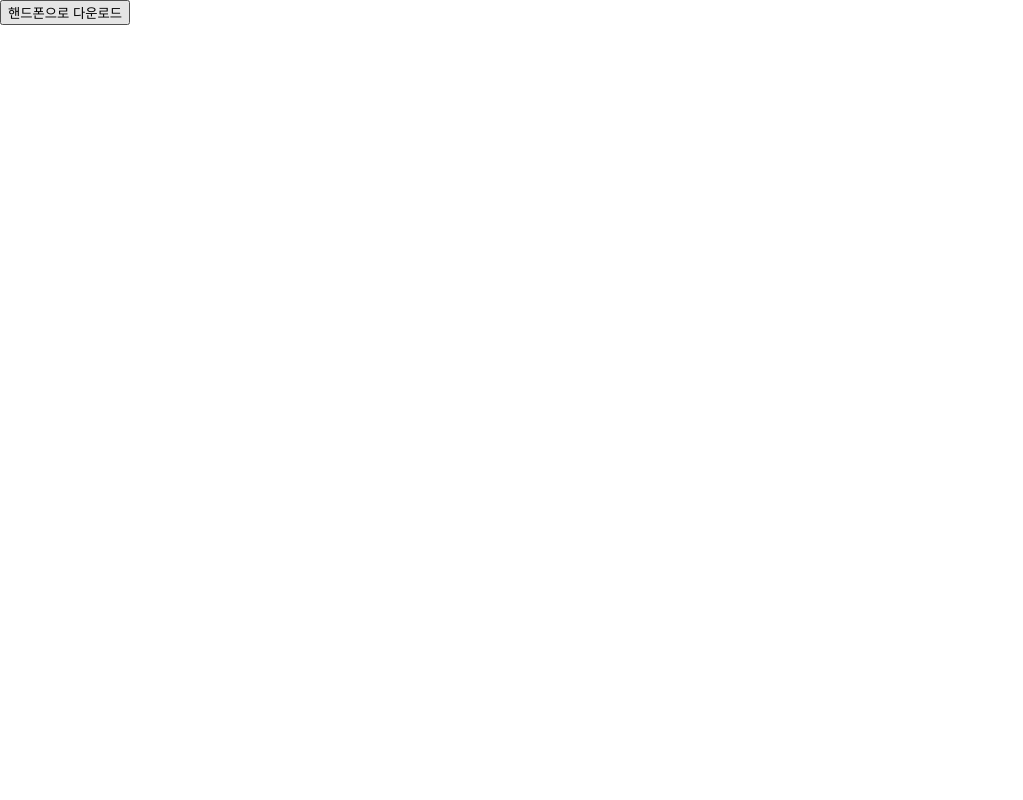
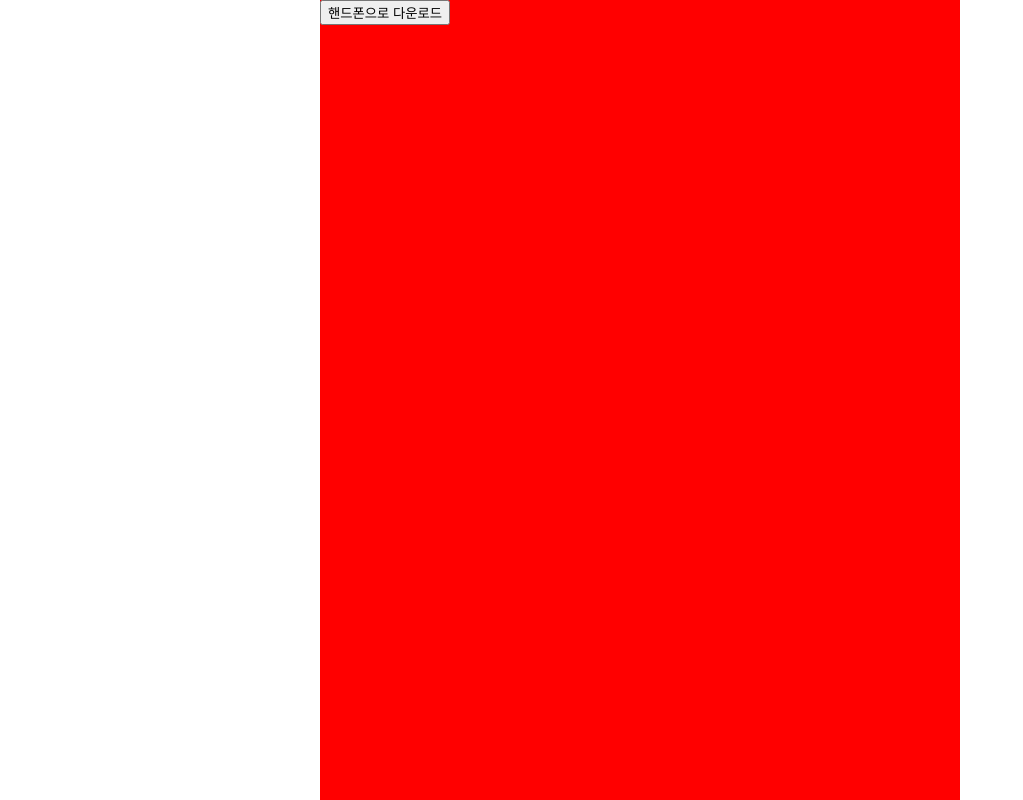
Before and after one commit to MenuPicker/MenuPicker_FE, a React (Vite) app: page / in a window 1280 px wide. Shown: the whole page, without its empty margins (0-1023 px from the left). Built offline with nearby package versions, Linux system fonts and the light colour scheme.

Commit message:
feat: globallayout 생성, 너비, 높이 설정

```diff
--- a/src/App.tsx
+++ b/src/App.tsx
@@ -1,10 +1,13 @@
 import { Route, Routes } from "react-router-dom";
 import Index from "./page/Index";
+import GlobalLayout from "./layout/GlobalLayout";
 
 function App() {
   return (
     <Routes>
-      <Route path="/" element={<Index />} />
+      <Route path="/" element={<GlobalLayout />}>
+        <Route index element={<Index />} />
+      </Route>
     </Routes>
   );
 }
--- a/src/css/index.css
+++ b/src/css/index.css
@@ -5,3 +5,16 @@ html {
   height: 100vh;
   width: 100vw;
 }
+
+#root {
+  width: 100%;
+  height: 100%;
+  display: flex;
+  justify-content: center;
+}
+.layoutContainer {
+  width: 100%;
+  max-width: 40rem;
+  min-height: 100vh;
+  background-color: red;
+}
--- /dev/null
+++ b/src/layout/GlobalLayout.tsx
@@ -0,0 +1,10 @@
+import { Outlet } from "react-router-dom";
+import "../css/index.css";
+
+export default function GlobalLayout() {
+  return (
+    <div className="layoutContainer">
+      <Outlet />
+    </div>
+  );
+}
```
